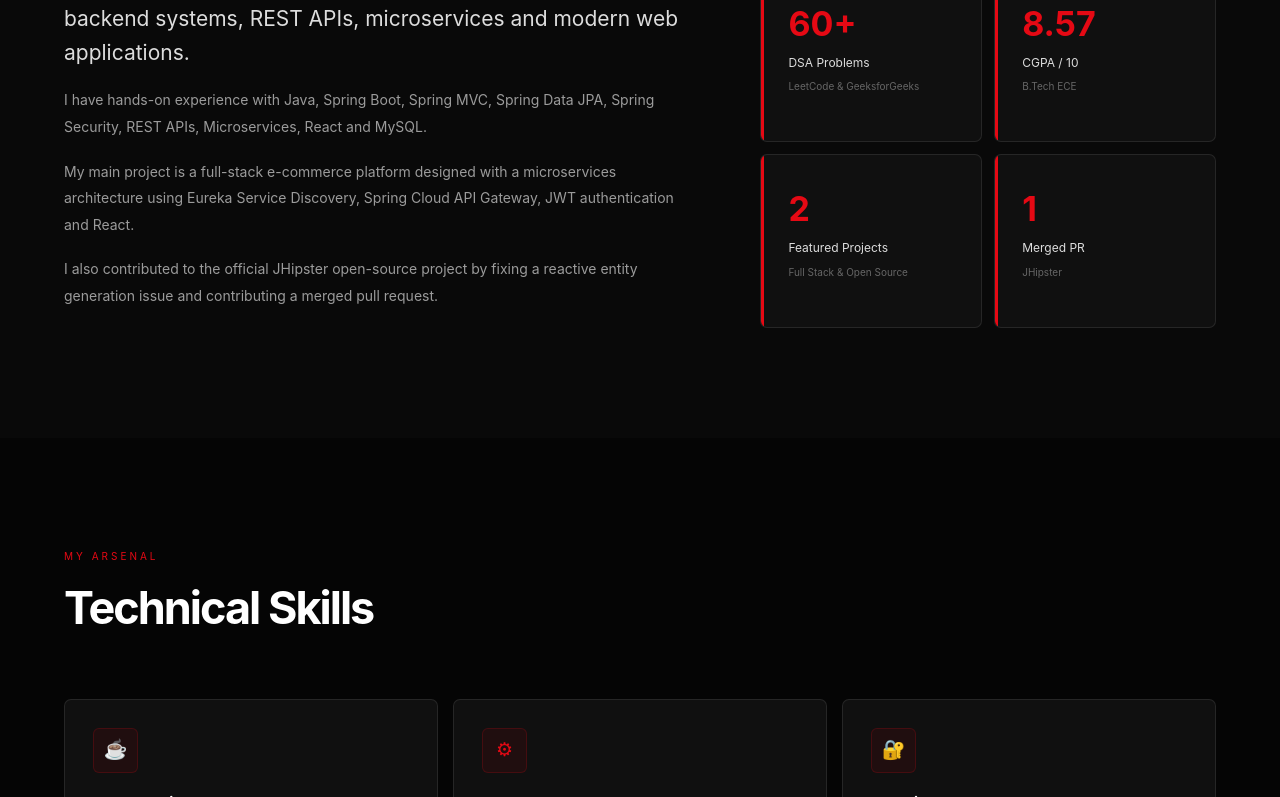
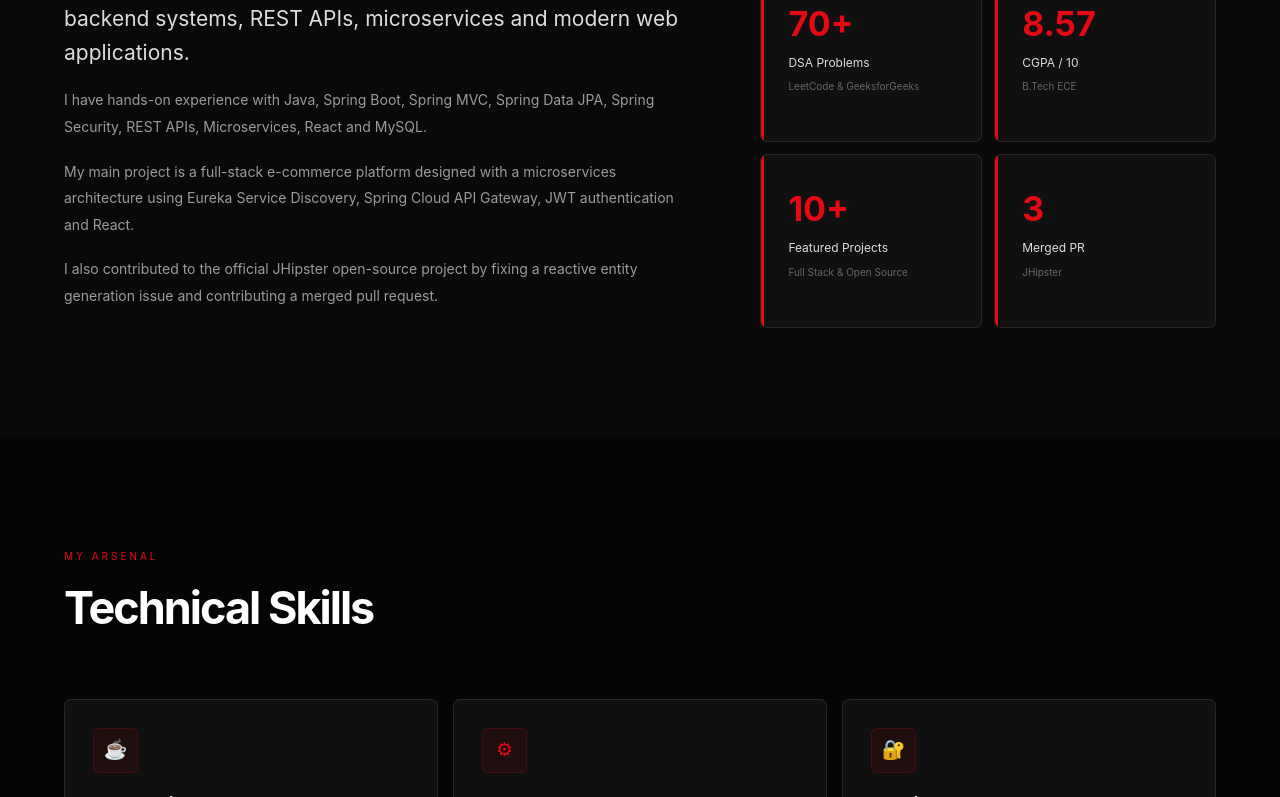
Before and after one commit to This-Is-Ram/Ram_Portfolio, a plain HTML site: page index.html in a window 1280 px wide. Shown: the part 4950-5747 px from the top of the page. Drawn offline with Linux system fonts and the light colour scheme.

Commit message:
Update statistics in index.html

```diff
--- a/index.html
+++ b/index.html
@@ -2578,7 +2578,7 @@
 
                     <div class="stat">
 
-                        <h3>60+</h3>
+                        <h3>70+</h3>
 
                         <p>
                             DSA Problems
@@ -2608,7 +2608,7 @@
 
                     <div class="stat">
 
-                        <h3>2</h3>
+                        <h3>10+</h3>
 
                         <p>
                             Featured Projects
@@ -2623,7 +2623,7 @@
 
                     <div class="stat">
 
-                        <h3>1</h3>
+                        <h3>3</h3>
 
                         <p>
                             Merged PR
```
